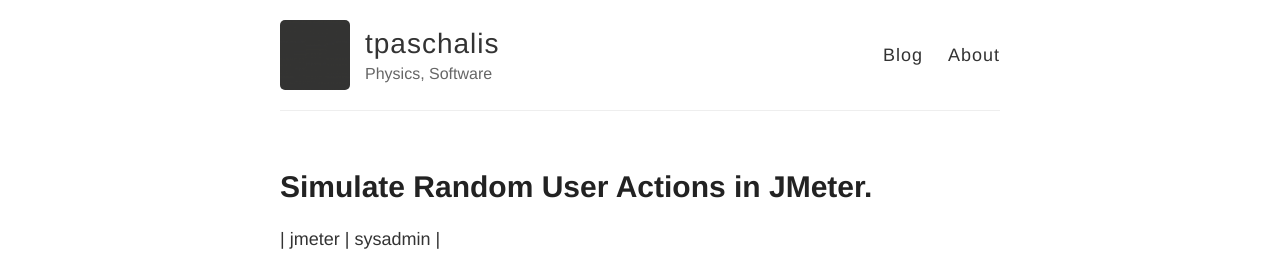
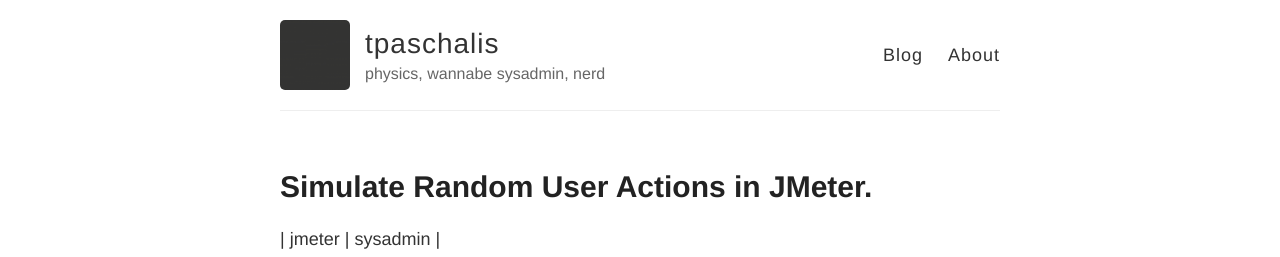
Before and after one commit to tpaschalis/tpaschalis.github.io, a Jekyll site: the page built from index.html, in a window 1280 px wide. Shown: the top 257 px of the page. Built offline with Jekyll 4.4.1, drawn with Linux system fonts in a browser that asks for light colours.

Commit message:
End-of-day cleanup

```diff
--- a/_config.yml
+++ b/_config.yml
@@ -6,7 +6,7 @@
 name: tpaschalis
 
 # Short bio or description (displayed in the header)
-description: Physics, Software
+description: physics, wannabe sysadmin, nerd
 
 # URL of your avatar or profile pic (you could use your GitHub profile pic)
 avatar: https://raw.githubusercontent.com/tpaschalis/tpaschalis.github.io/master/images/profileAvatar.png
```
Also changed, not shown: images/config.png (deleted), images/jekyll-now-theme-screenshot.jpg (deleted), images/step1.gif (deleted).
